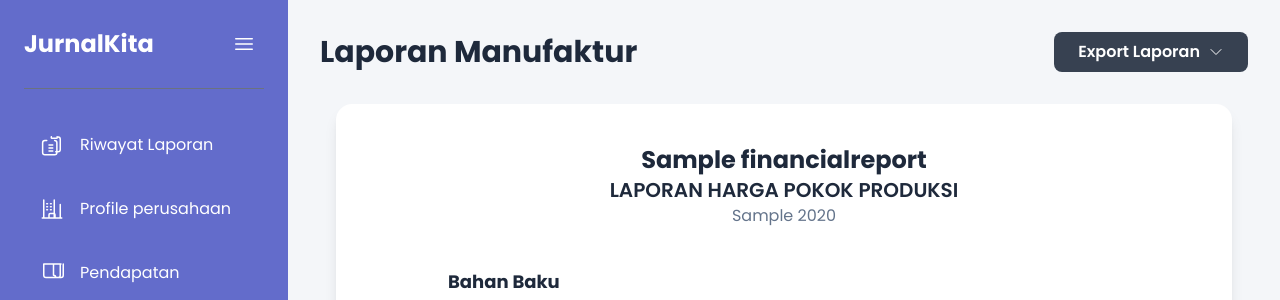
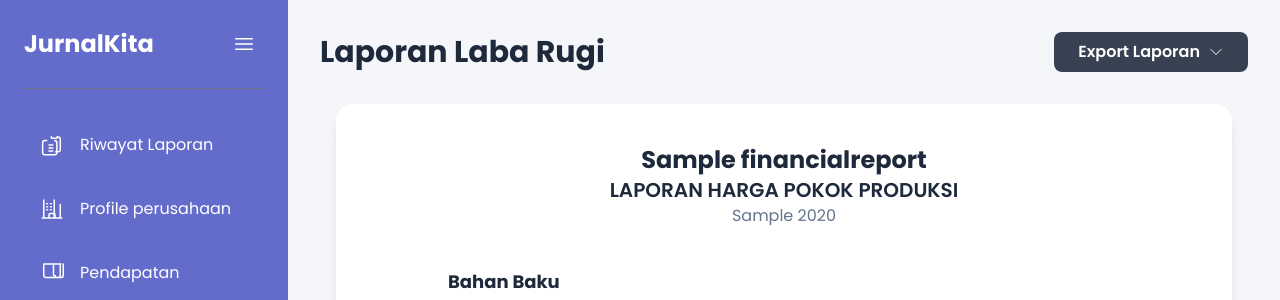
Before and after one commit to RizalSwikey/web_akuntansi, a Django app: page /reports/1/laporan/manufaktur/ in a window 1280 px wide. Shown: the top 300 px of the page. Run offline with Django 5.2, Linux system fonts and the light colour scheme; a user stored in the database is signed in; tables that the repository leaves empty hold one stand-in row (values such as "Sample post"); some libraries are stand-ins or nearby versions.

Commit message:
refactor(laporan): title

```diff
--- a/core/templates/core/pages/laporan_manufaktur.html
+++ b/core/templates/core/pages/laporan_manufaktur.html
@@ -1,7 +1,7 @@
 {% extends "base.html" %}
 {% load static %}
 {% load humanize %}
-{% block title %}Laporan Manufaktur{% endblock %}
+{% block title %}Laporan Laba Rugi{% endblock %}
 
 {% block content %}
 <div class="flex h-screen">
@@ -11,7 +11,7 @@
   <main id="main-content" class="flex-1 p-8 overflow-y-auto">
 
     <div class="flex justify-between items-center mb-8">
-      <h1 class="text-3xl font-bold">Laporan Manufaktur</h1>
+      <h1 class="text-3xl font-bold">Laporan Laba Rugi</h1>
 
       <div class="relative" id="export-dropdown-container">
         <button id="export-toggle-btn" type="button" class="bg-gray-700 text-white py-2 px-6 rounded-lg font-semibold hover:bg-gray-600 flex items-center">
```
